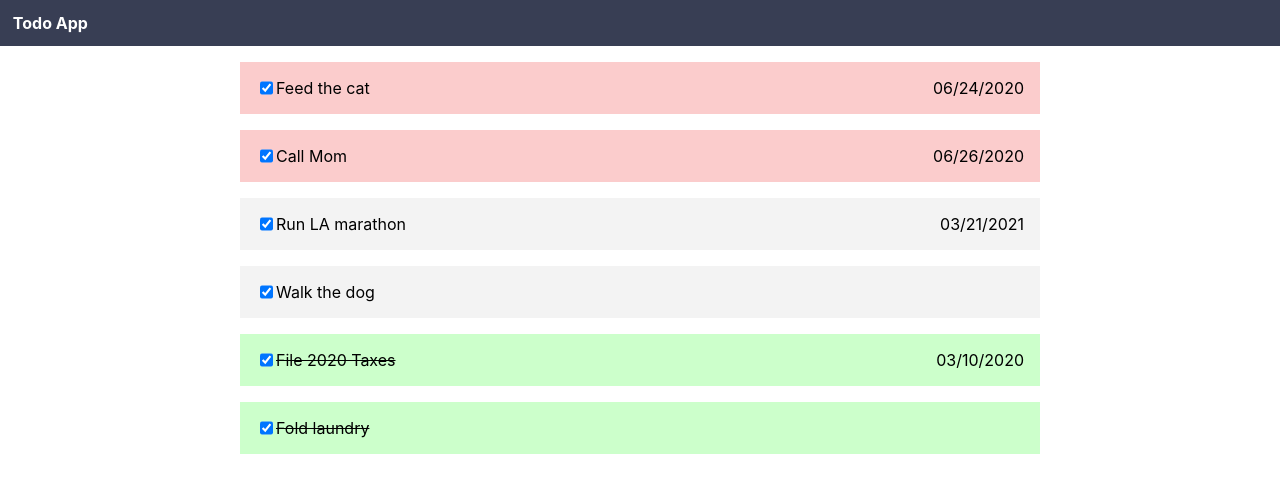
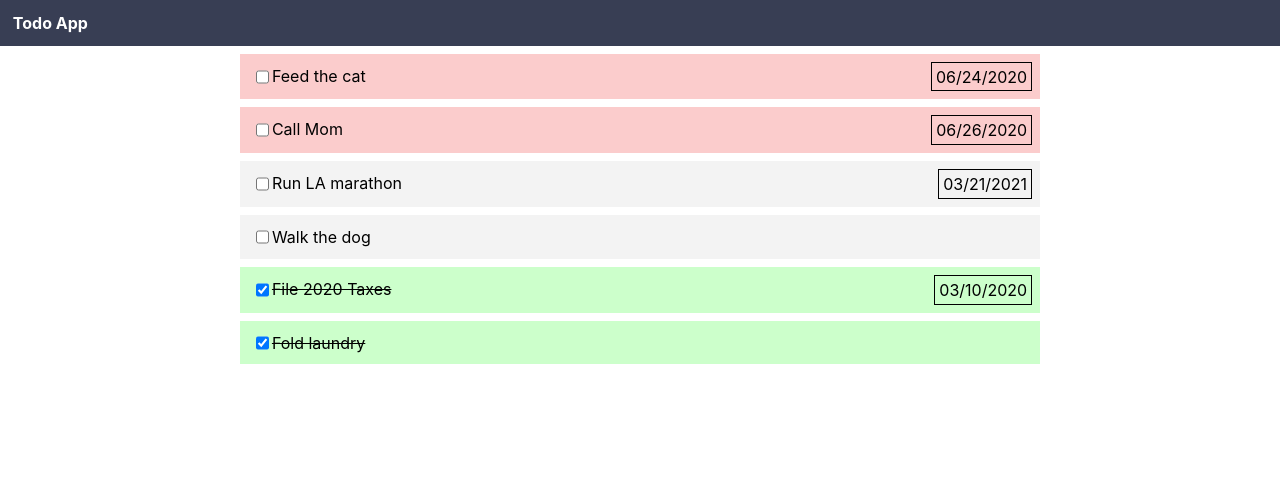
Before and after one commit to iakashsrivastava/todo, a React (Create React App) app: page / in a window 1280 px wide. Shown: the top 492 px of the page. Built offline with nearby package versions, Linux system fonts and the light colour scheme.

Commit message:
Added patch + env

```diff
--- a/src/component/Todo.component.react.tsx
+++ b/src/component/Todo.component.react.tsx
@@ -6,26 +6,25 @@ import {formattedDate} from "./../utilities/Date.helper";
 import styles from './../styles/Todo.module.css';
 
 interface Props {
-    todo: TodoType
+    todo: TodoType,
+    updateTodo: (id: number) => void
 }
 
-export const Todo: React.FC<Props> = ({todo}) => {
+export const Todo: React.FC<Props> = ({todo, updateTodo}) => {
+
     const {id, description, dueDate, isComplete, status} = todo;
-    const handleCLick = ()=>{
-        console.log("clicked", id);
-    }
 
     const getTodoClassName = (): string => {
         const output = [styles.todoWrapper];
         switch(status){
             case TodoStatusEnum.Completed:
-                output.push(styles.completedContent);
+                output.push(styles.completedContentBgColor);
                 break;
             case TodoStatusEnum.Overdue:
-                output.push(styles.overdueContent);
+                output.push(styles.overdueContentBgColor);
                 break;
             default:
-                output.push(styles.activeContent);
+                output.push(styles.activeContentBgColor);
         }
         return output.join(' ');
     }
@@ -33,15 +32,16 @@ export const Todo: React.FC<Props> = ({todo}) => {
     return (
         <div className={getTodoClassName()}>
             <div className={styles.contentWrapper}>
-                <input type="checkbox" checked={true} onChange={handleCLick} />
+                <input type="checkbox" className={styles.cursorPointer} checked={isComplete} onChange={()=> updateTodo(id)} />
                 <div className={isComplete ? styles.strikeContent : ""}>
                     {description}
                 </div>
             </div>
             {dueDate.getTime() !== new Date(DATE_MAX_VALUE).getTime() &&
-                <div>
+                 <div className={styles.dateWrapper}>
                     {formattedDate(dueDate)}
-                </div>}
+                </div>
+            }
         </div>
     )
 }
--- a/src/containers/Main.container.react.tsx
+++ b/src/containers/Main.container.react.tsx
@@ -1,9 +1,9 @@
 import React, {useEffect, useState} from 'react'
-import {TodoStatusEnum, TodoType} from "./../type/Todo.type";
+import {TodoStatusEnum, TodoType, TodoTypeApiUntypedResponse} from "./../type/Todo.type";
+import {get, patch} from "../utilities/Api.helper";
 
 import {DATE_MAX_VALUE} from "./../utilities/Todo.constant"
 import {Todo} from "./../component/Todo.component.react"
-import {get} from "../utilities/Api.helper";
 import { isOverDue } from "./../utilities/Date.helper";
 import styles from './../styles/Main.module.css';
 
@@ -26,8 +26,8 @@ export const Main = () => {
         return status;
     };
 
-    const getInitialTodoList = async () =>{
-        // const todoList = await get();
+    const getInitialTodoList = async (): Promise<void> =>{
+          //  const todoListUntyped = await get();
         const todoListUntyped = [
             {
               id: "1",
@@ -66,24 +66,34 @@ export const Main = () => {
               dueDate: "2021-03-21T13:30:00.000Z"
             }
           ];
-          const todoListTyped = todoListUntyped.map(todo =>({
+        const todoListTyped = todoListUntyped.map((todo:TodoTypeApiUntypedResponse) =>({
           description: todo.description,
           dueDate: new Date(todo.dueDate? todo.dueDate: DATE_MAX_VALUE),
           id: Number(todo.id),
           isComplete: todo.isComplete,
           status: getTodoStatusEnum(todo.isComplete, todo.dueDate)
         }));
-          console.log(todoListTyped);
         setTodoList(todoListTyped);
     };
 
+    const updateTodo = (todoId: number) => {
+      const updatedTodoIndex = todoList.findIndex(todo => todo.id === todoId);
+      const updatedTodoList = [...todoList];
+      updatedTodoList[updatedTodoIndex] = {
+        ...updatedTodoList[updatedTodoIndex],
+        isComplete: true,
+        status: TodoStatusEnum.Completed
+      }
+      setTodoList(updatedTodoList);
+    }
+
     return (
         <div className={styles.mainWrapper}>
-        {todoList.sort((a,b) =>
-            b.status - a.status ||
-            a.dueDate.getTime() - b.dueDate.getTime()
+          {todoList.sort((todoA , todoB) =>
+              todoB.status - todoA.status ||
+              todoA.dueDate.getTime() - todoB.dueDate.getTime()
             ).map(todo =>
-            <Todo key={todo.id} todo={todo} />
+              <Todo key={todo.id} todo={todo} updateTodo={updateTodo}/>
           )}
         </div>
     )
--- a/src/styles/App.module.css
+++ b/src/styles/App.module.css
@@ -1,9 +1,3 @@
-.appWrapper {
-  flex-direction: column;
-  display: flex;
-  margin: 0;
-}
-
 body {
   margin: 0;
   font-family: -apple-system, BlinkMacSystemFont, "Segoe UI", "Roboto", "Oxygen",
@@ -12,3 +6,9 @@ body {
   -webkit-font-smoothing: antialiased;
   -moz-osx-font-smoothing: grayscale;
 }
+
+.appWrapper {
+  flex-direction: column;
+  display: flex;
+  margin: 0;
+}
--- a/src/styles/Todo.module.css
+++ b/src/styles/Todo.module.css
@@ -2,24 +2,36 @@
   display: flex;
   flex-direction: row;
   justify-content: space-between;
-  padding: 2%;
-  margin: 2% 0;
+  padding: 1%;
+  margin: 1% 0;
 }
 
 .contentWrapper {
   display: flex;
   flex-direction: row;
+  padding: 0.5%;
 }
 
-.overdueContent {
+.cursorPointer {
+  cursor: pointer;
+}
+
+.dateWrapper {
+  display: flex;
+  flex-direction: row;
+  padding: 0.5%;
+  border: solid 1px;
+}
+
+.overdueContentBgColor {
   background-color: #fbcccc;
 }
 
-.completedContent {
+.completedContentBgColor {
   background-color: #ccffcb;
 }
 
-.activeContent {
+.activeContentBgColor {
   background-color: #f3f3f3;
 }
 
```
Also changed, not shown: src/type/Todo.type.ts (+8 -1 lines), src/utilities/Api.helper.ts (+18 -9 lines), 1 other file (tests, documents, lock files or other folders). Lines whose indentation alone changed are shown as unchanged.
